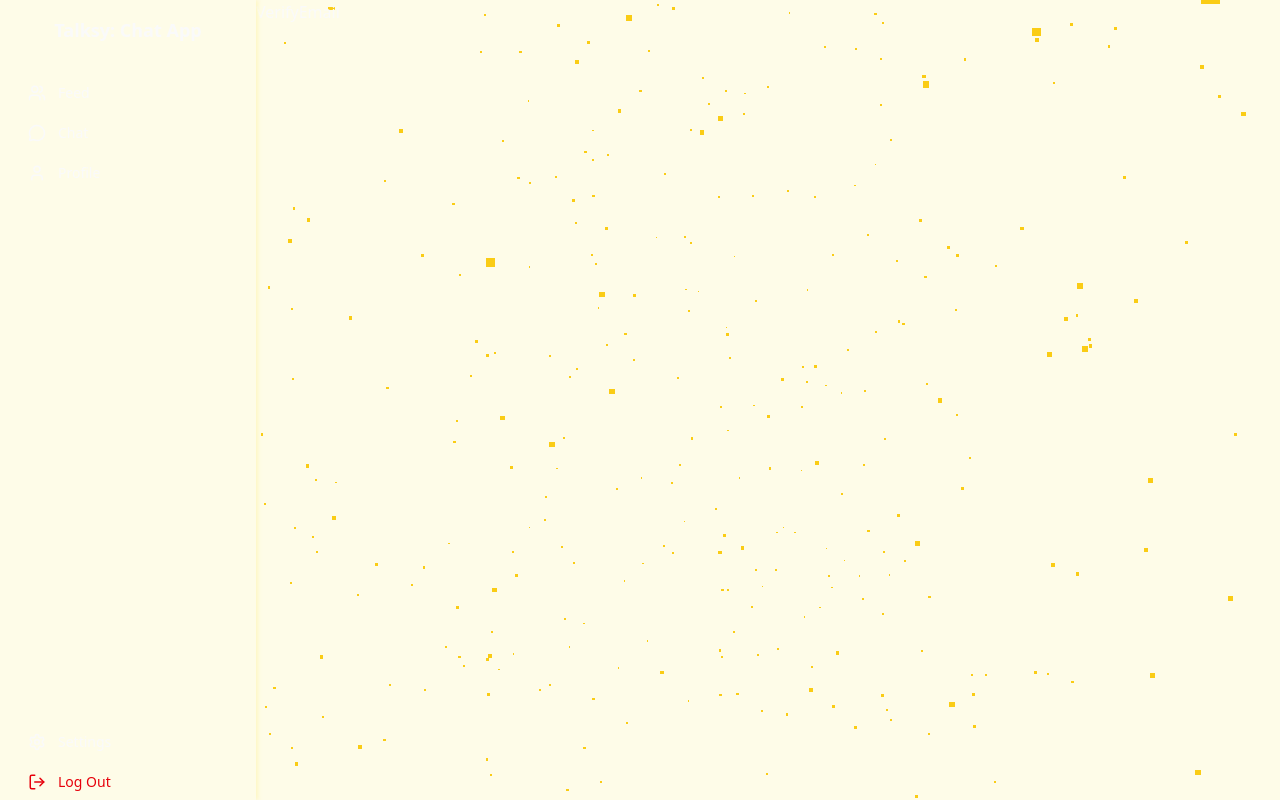
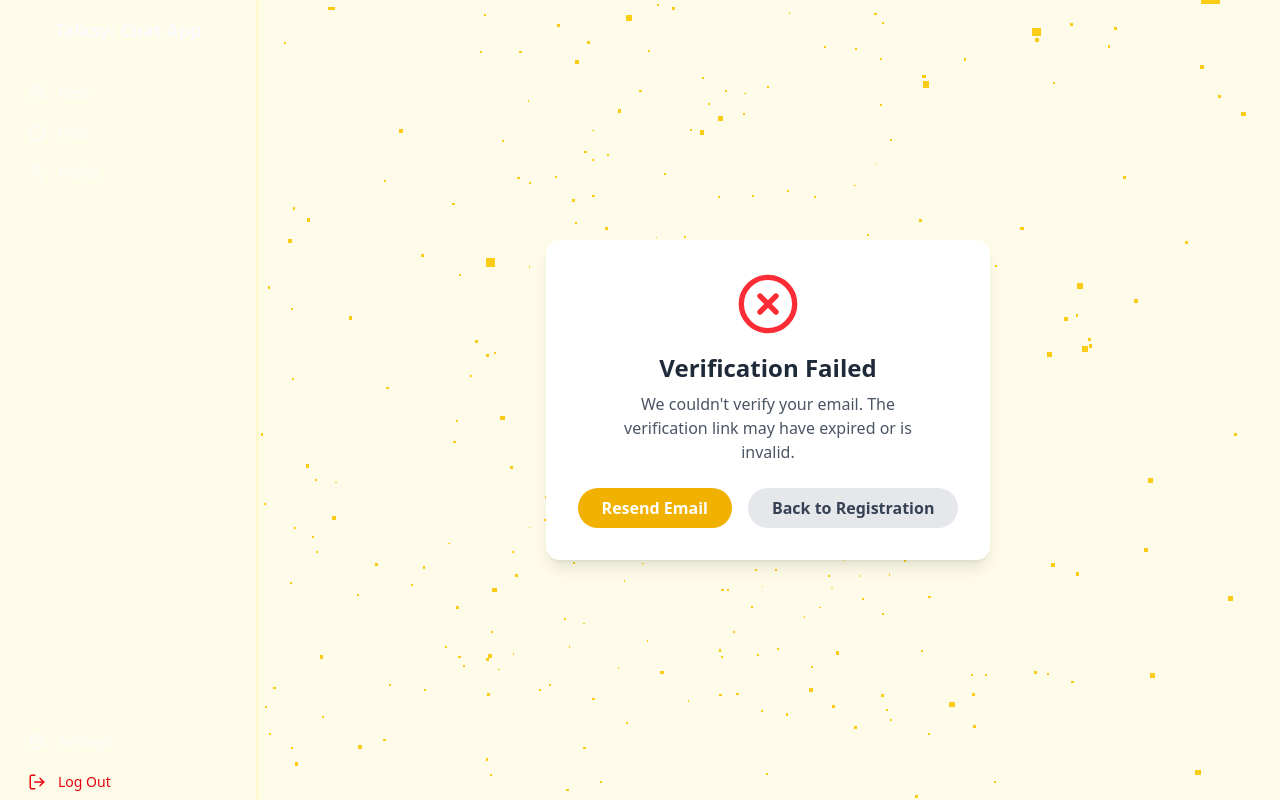
Before and after one commit to afid0n/talksy-chat-app, a React (Vite) app in the folder client/: page /email-verified in a window 1280 px wide. Built offline with nearby package versions, Linux system fonts and the light colour scheme.

Commit message:
feat:verify email ui

```diff
--- /dev/null
+++ b/client/src/components/FailedVerification.tsx
@@ -0,0 +1,39 @@
+import { XCircle } from "lucide-react";
+
+interface FailedVerificationProps {
+  onResend: () => void;
+  onBack: () => void;
+}
+
+const FailedVerification: React.FC<FailedVerificationProps> = ({ onResend, onBack }) => {
+  return (
+    <div className="min-h-screen flex flex-col items-center justify-center px-4">
+      <div className="bg-white p-8 rounded-xl shadow-lg flex flex-col items-center">
+        <XCircle className="text-red-500 mb-4" size={64} />
+        <h1 className="text-2xl font-bold mb-2 text-gray-800">
+          Verification Failed
+        </h1>
+        <p className="text-gray-600 mb-6 text-center max-w-xs">
+          We couldn't verify your email. The verification link may have expired or
+          is invalid.
+        </p>
+        <div className="flex gap-4">
+          <button
+            onClick={onResend}
+            className="bg-yellow-500 hover:bg-yellow-600 text-white font-semibold px-6 py-2 rounded-full transition"
+          >
+            Resend Email
+          </button>
+          <button
+            onClick={onBack}
+            className="bg-gray-200 hover:bg-gray-300 text-gray-700 font-semibold px-6 py-2 rounded-full transition"
+          >
+            Back to Registration
+          </button>
+        </div>
+      </div>
+    </div>
+  );
+};
+
+export default FailedVerification;
--- /dev/null
+++ b/client/src/components/SuccessVerification.tsx
@@ -0,0 +1,26 @@
+import { CheckCircle2 } from "lucide-react";
+
+const SuccessVerification = () => {
+  return (
+    <div className="min-h-screen flex flex-col items-center justify-center px-4">
+      <div className="bg-white p-8 rounded-xl shadow-lg flex flex-col items-center">
+        <CheckCircle2 className="text-green-500 mb-4" size={64} />
+        <h1 className="text-2xl font-bold mb-2 text-gray-800">
+          Email Verified!
+        </h1>
+        <p className="text-gray-600 mb-6 text-center max-w-xs">
+          Your email has been successfully verified. You can now log in and start
+          using Talksy!
+        </p>
+        <a
+          href="/auth/login"
+          className="bg-yellow-500 hover:bg-yellow-600 text-white font-semibold px-6 py-2 rounded-full transition"
+        >
+          Go to Login
+        </a>
+      </div>
+    </div>
+  );
+};
+
+export default SuccessVerification;
--- a/client/src/pages/auth/VerifyEmail.tsx
+++ b/client/src/pages/auth/VerifyEmail.tsx
@@ -1,8 +1,32 @@
+
+import FailedVerification from "@/components/FailedVerification";
+import SuccessVerification from "@/components/SuccessVerification";
+import { useState } from "react";
+
 
 const VerifyEmail = () => {
+  const [status, setStatus] = useState<"success" | "failed">("failed");
+
+  // Example handlers for the failed state
+  const handleResend = () => {
+    // Implement resend logic here
+    // setStatus("success") if resend and verify is successful
+  };
+
+  const handleBack = () => {
+    // Implement navigation to registration page
+    window.location.href = "/auth/register";
+  };
+
   return (
-    <div>VerifyEmail</div>
-  )
-}
+    <>
+      {status === "success" ? (
+        <SuccessVerification/>
+      ) : (
+        <FailedVerification onResend={handleResend} onBack={handleBack} />
+      )}
+    </>
+  );
+};
 
-export default VerifyEmail
+export default VerifyEmail;
--- a/client/src/routes/index.tsx
+++ b/client/src/routes/index.tsx
@@ -57,6 +57,10 @@ const ROUTES = [
             {
                 path: "reset-password/:token",
                 element: <ResetPassword />,
+            },
+               {
+                path: "email-verified",
+                element: <VerifyEmail />,
             }
         ]
     },
```
Also changed, not shown: 1 other file (tests, documents, lock files or other folders).
